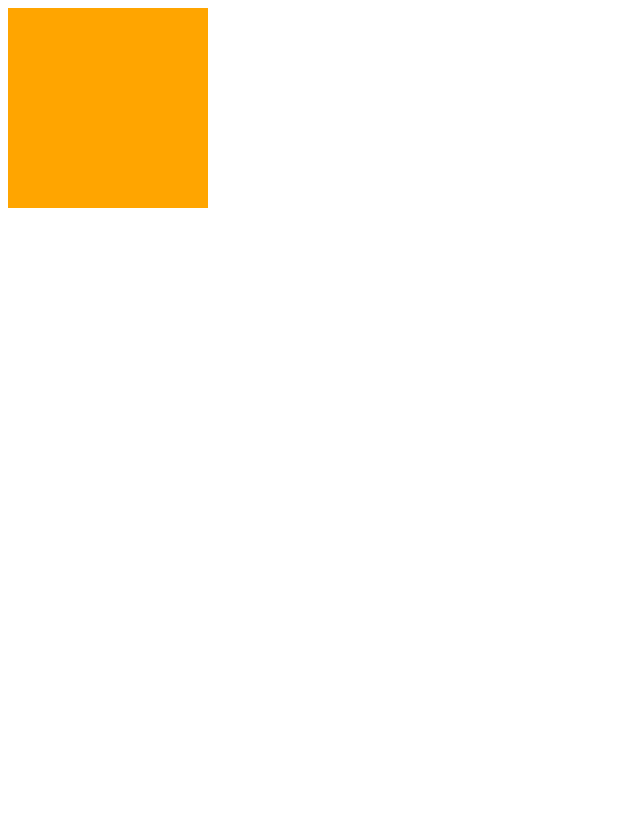
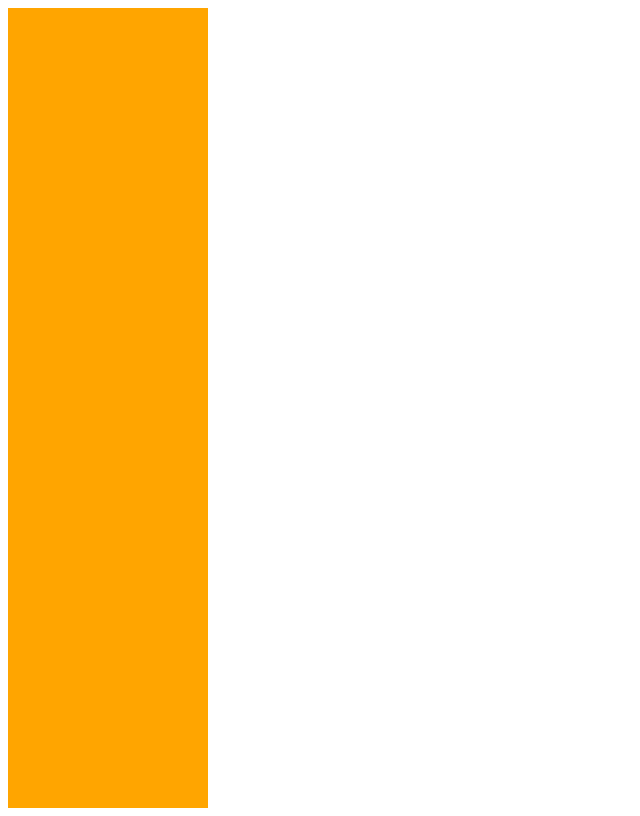
Before and after one commit to Kostjn04/Kostjn04.github.io, a plain HTML site: page index.html in a window 1280 px wide. Shown: the whole page, without its empty margins (0-640 px from the left). Drawn offline with Linux system fonts and the light colour scheme.

Commit message:
Added new blocks and moved styles to the new file

```diff
--- /dev/null
+++ b/css/style.css
@@ -0,0 +1,5 @@
+.box {
+    width: 200px;
+    height: 200px;
+    background-color: orange;
+  }
--- a/index.html
+++ b/index.html
@@ -5,17 +5,14 @@
     <meta http-equiv="X-UA-Compatible" content="IE=edge" />
     <meta name="viewport" content="width=device-width, initial-scale=1.0" />
     <title>Document</title>
-    <style>
-      .box {
-        width: 200px;
-        height: 200px;
-        background-color: orange;
-      }
-    </style>
+    <link rel="stylesheet" href="css/style.css" />
   </head>
   <body>
     <div class="content">
       <div class="box"></div>
+      <div class="box"></div>
+      <div class="box"></div>
+      <div class="box"></div>
     </div>
   </body>
 </html>
```
